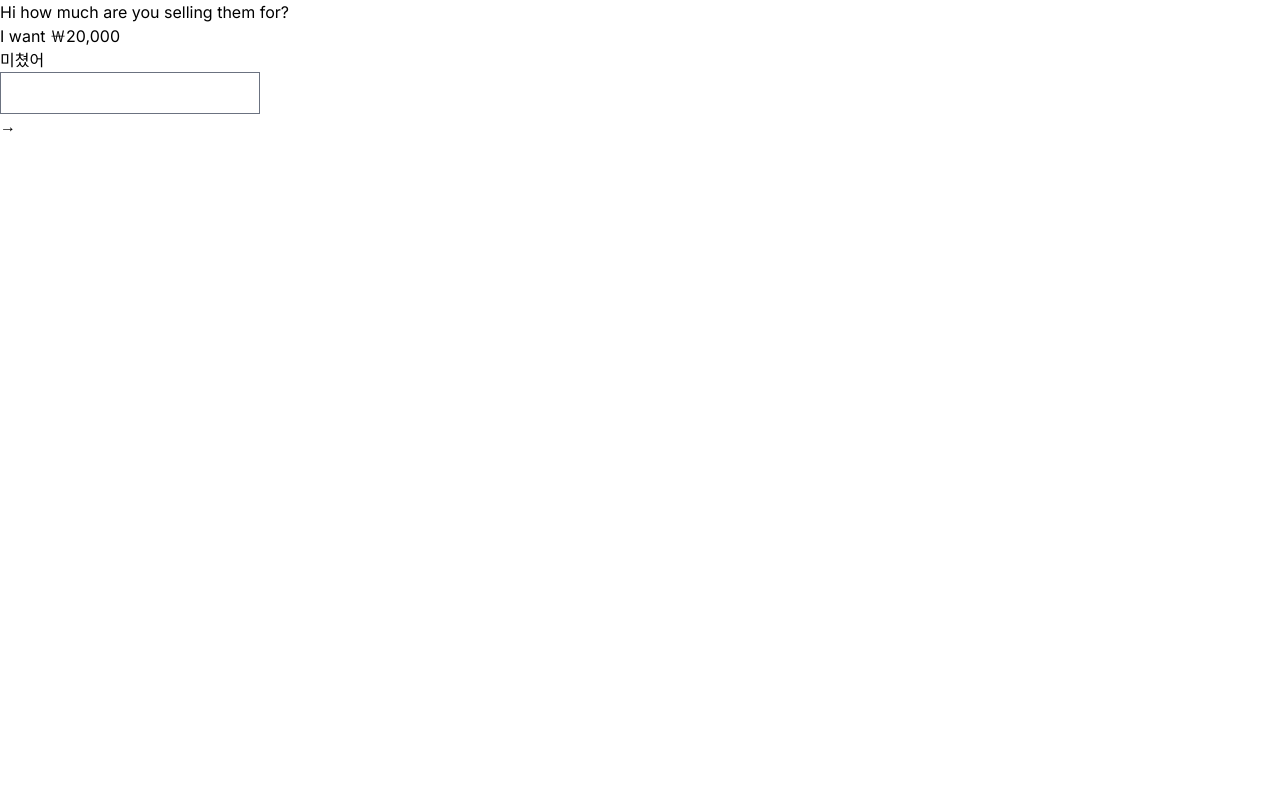
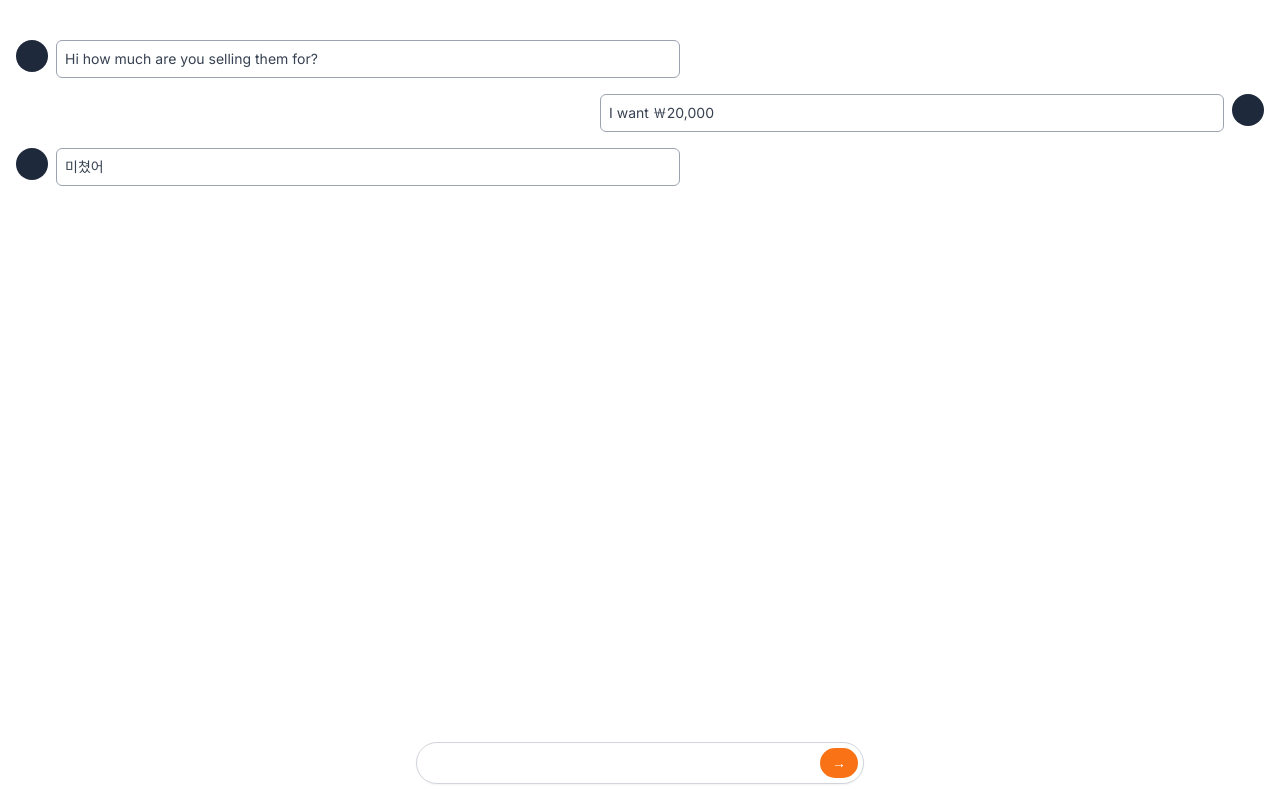
Before and after one commit to boyeonihn/carrot-market-app, a Next.js app: page /chats/1 in a window 1280 px wide. Built offline with nearby package versions, Linux system fonts and the light colour scheme.

Commit message:
style: apply styling to chat detail page

```diff
--- a/app/chats/[id]/page.tsx
+++ b/app/chats/[id]/page.tsx
@@ -1,27 +1,38 @@
 const ChatDetail = () => {
   return (
-    <div>
-      <div>
-        <div />
-        <div>Hi how much are you selling them for?</div>
-      </div>
-      <div>
-        <div />
-        <div>I want ￦20,000</div>
-      </div>
-      <div>
-        <div />
-        <div>미쳤어</div>
-      </div>
-      <div>
-        <div>
-          <input type="text" />
-          <div>
-            <span>&rarr;</span>
+    <main className="py-10 px-4 space-y-4">
+      <section className="flex items-start space-x-2">
+        <div className="w-8 h-8 rounded-full bg-slate-800" />
+        <div className="w-1/2 text-sm text-gray-700 p-2 border border-gray-400 rounded-md">
+          <p>Hi how much are you selling them for?</p>
+        </div>
+      </section>
+      <section className="flex flex-row-reverse space-x-reverse items-start space-x-2">
+        <div className="w-8 h-8 rounded-full bg-slate-800" />
+        <div className="w-1/2 text-sm text-gray-700 p-2 border border-gray-400 rounded-md">
+          <p>I want ￦20,000</p>
+        </div>
+      </section>
+      <section className="flex items-start space-x-2">
+        <div className="w-8 h-8 rounded-full bg-slate-800" />
+        <div className="w-1/2 text-sm text-gray-700 p-2 border border-gray-400 rounded-md">
+          <p>미쳤어</p>
+        </div>
+      </section>
+      <section className="fixed w-full mx-auto max-w-md bottom-4 inset-x-0">
+        <div className="flex relative items-center">
+          <input
+            type="text"
+            className="shadow-sm rounded-full w-full border-gray-300 focus:ring-orange-500 focus:outline-none focus:border-orange-500 pr-12"
+          />
+          <div className="absolute inset-y-0 flex py-1.5 pr-1.5 right-0">
+            <button className="flex focus:ring-2 focus:ring-offset-2 focus:ring-orange-500 items-center bg-orange-500 rounded-full px-3 text-sm text-white font-medium hover:bg-600">
+              &rarr;
+            </button>
           </div>
         </div>
-      </div>
-    </div>
+      </section>
+    </main>
   );
 };
 
```
